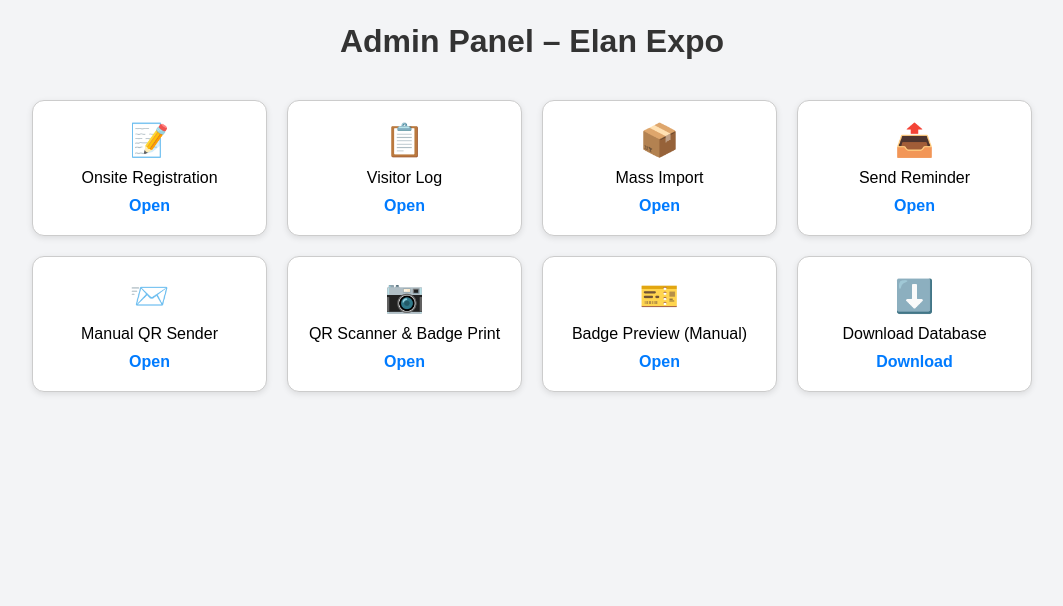
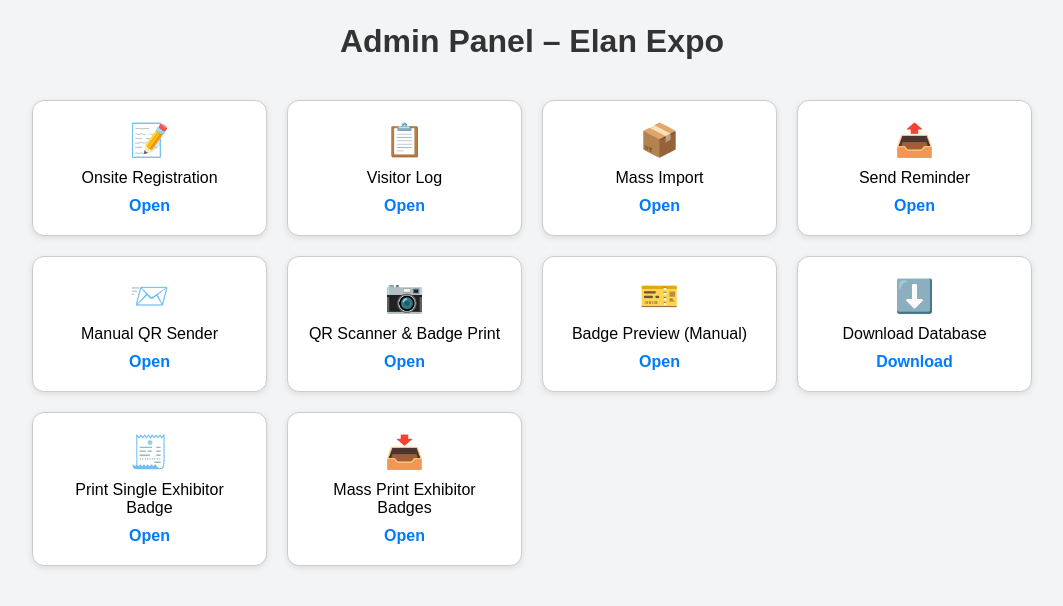
Before and after one commit to Nsueray/leena-madesign-2025, a website: page public/admin.html in a window 1280 px wide. Shown: the part 190-796 px from the top of the page, without its empty margins (108-1171 px from the left). Drawn offline with Linux system fonts and the light colour scheme.

Commit message:
Add exhibitor single and mass badge print links to admin panel

```diff
--- a/public/admin.html
+++ b/public/admin.html
@@ -105,6 +105,18 @@
       <div>Download Database</div>
       <a href="/download-db" target="_blank">Download</a>
     </div>
+
+    <div class="card">
+      <div class="icon">🧾</div>
+      <div>Print Single Exhibitor Badge</div>
+      <a href="exhibitor-print.html" target="_blank">Open</a>
+    </div>
+
+    <div class="card">
+      <div class="icon">📥</div>
+      <div>Mass Print Exhibitor Badges</div>
+      <a href="exhibitor-massimport.html" target="_blank">Open</a>
+    </div>
   </div>
 </body>
 </html>
```
